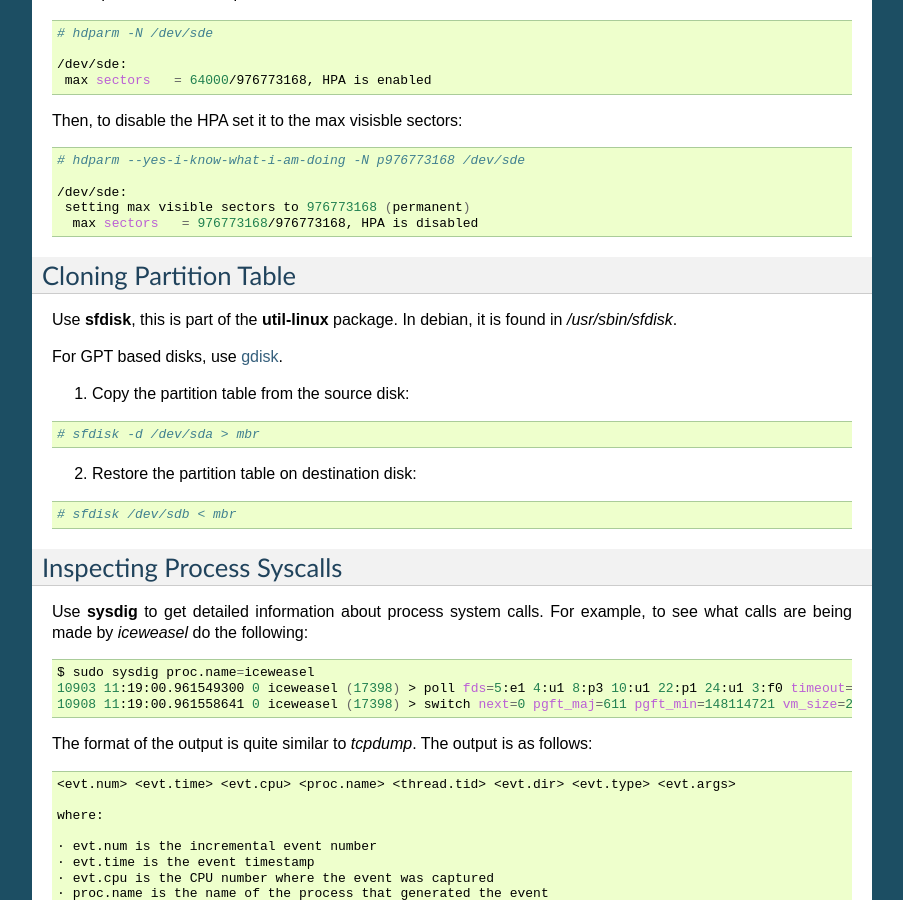
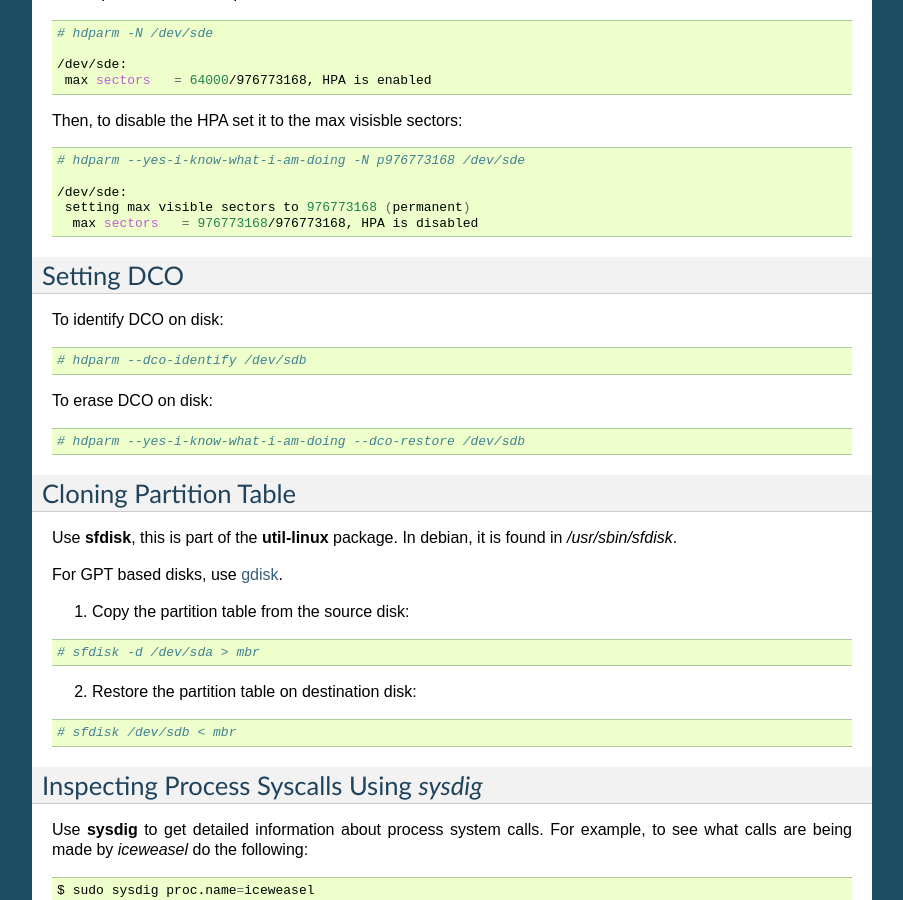
Before and after one commit to amituttam/notes, a Sphinx documentation site: the page built from docs/forensics/cheatsheet.rst, in a window 1280 px wide and 900 px high, scrolled down 708 px. Shown: the whole window, without its empty margins (198-1101 px from the left). Built offline with Sphinx 7.4.7, drawn with Linux system fonts in a browser that asks for light colours; some of the changed text lies outside the part shown.

Commit message:
forensics: Add DCO section

```diff
--- a/docs/forensics/cheatsheet.rst
+++ b/docs/forensics/cheatsheet.rst
@@ -61,6 +61,21 @@ Then, to disable the HPA set it to the max visisble sectors:
      setting max visible sectors to 976773168 (permanent)
       max sectors   = 976773168/976773168, HPA is disabled
 
+Setting DCO
+-----------
+
+To identify DCO on disk:
+
+.. code-block:: shell
+
+    # hdparm --dco-identify /dev/sdb
+
+To erase DCO on disk:
+
+.. code-block:: shell
+
+    # hdparm --yes-i-know-what-i-am-doing --dco-restore /dev/sdb
+
 Cloning Partition Table
 -----------------------
 
@@ -81,8 +96,8 @@ For GPT based disks, use `gdisk <http://unix.stackexchange.com/a/60393>`_.
 
     # sfdisk /dev/sdb < mbr
 
-Inspecting Process Syscalls
----------------------------
+Inspecting Process Syscalls Using *sysdig*
+------------------------------------------
 
 Use **sysdig** to get detailed information about process system calls.
 For example, to see what calls are being made by *iceweasel* do the
```
